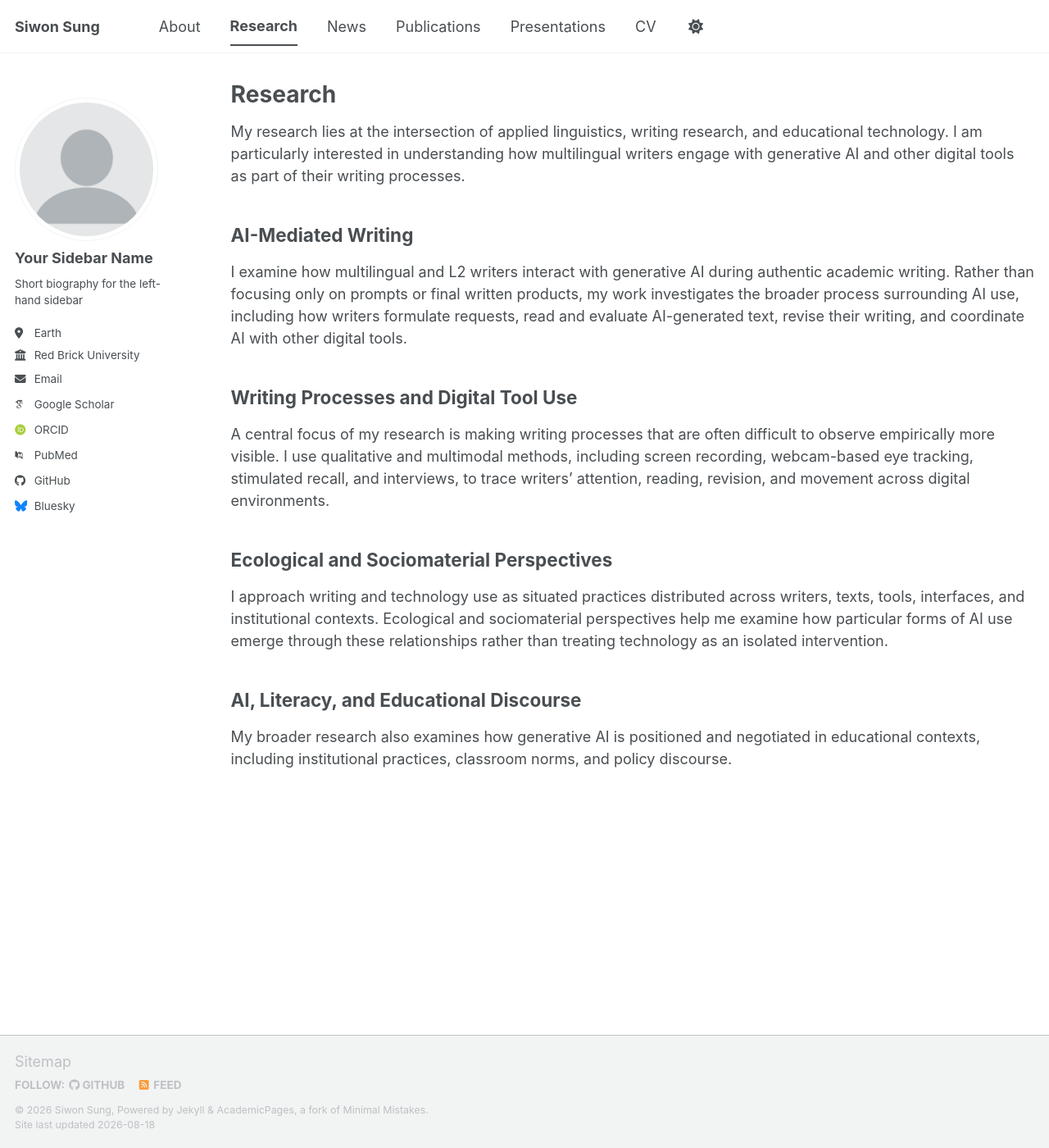
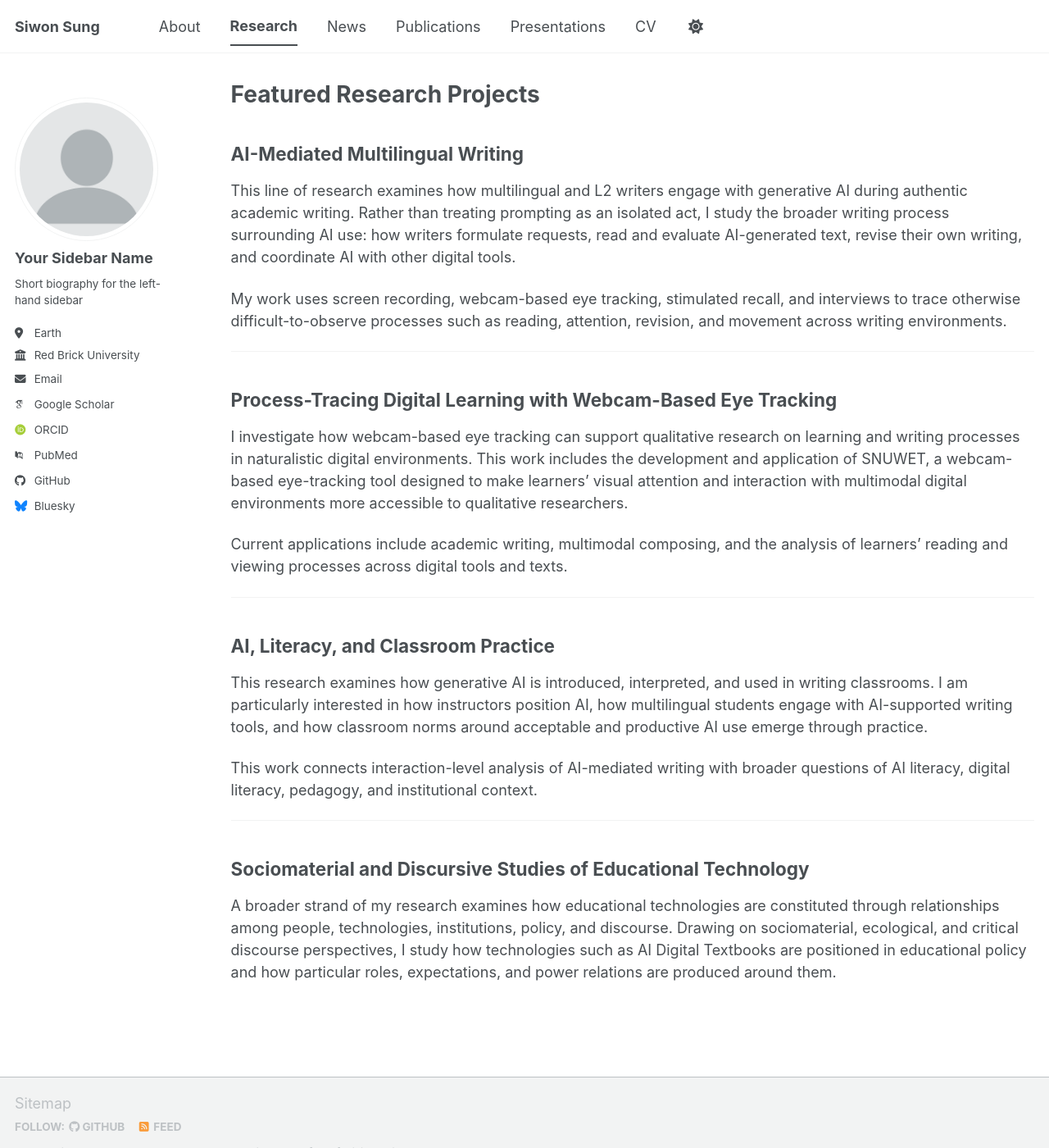
Before and after one commit to siwonsung/siwonsung.github.io, a Jekyll site: the page built from _pages/research.md, in a window 1280 px wide and 1400 px high. Shown: the whole window at 82% size. Built offline with Jekyll 4.4.1, drawn with Linux system fonts in a browser that asks for light colours; some web fonts are replaced; a script bundle is joined from its source files by our own code; library files that are not in the unit come from our copies.

Commit message:
Restructure Research as featured projects

```diff
--- a/_pages/research.md
+++ b/_pages/research.md
@@ -1,24 +1,34 @@
 ---
 layout: archive
-title: "Research"
+title: "Featured Research Projects"
 permalink: /research/
 author_profile: true
 ---
 
-My research lies at the intersection of applied linguistics, writing research, and educational technology. I am particularly interested in understanding how multilingual writers engage with generative AI and other digital tools as part of their writing processes.
+## AI-Mediated Multilingual Writing
 
-## AI-Mediated Writing
+This line of research examines how multilingual and L2 writers engage with generative AI during authentic academic writing. Rather than treating prompting as an isolated act, I study the broader writing process surrounding AI use: how writers formulate requests, read and evaluate AI-generated text, revise their own writing, and coordinate AI with other digital tools.
 
-I examine how multilingual and L2 writers interact with generative AI during authentic academic writing. Rather than focusing only on prompts or final written products, my work investigates the broader process surrounding AI use, including how writers formulate requests, read and evaluate AI-generated text, revise their writing, and coordinate AI with other digital tools.
+My work uses screen recording, webcam-based eye tracking, stimulated recall, and interviews to trace otherwise difficult-to-observe processes such as reading, attention, revision, and movement across writing environments.
 
-## Writing Processes and Digital Tool Use
+---
 
-A central focus of my research is making writing processes that are often difficult to observe empirically more visible. I use qualitative and multimodal methods, including screen recording, webcam-based eye tracking, stimulated recall, and interviews, to trace writers' attention, reading, revision, and movement across digital environments.
+## Process-Tracing Digital Learning with Webcam-Based Eye Tracking
 
-## Ecological and Sociomaterial Perspectives
+I investigate how webcam-based eye tracking can support qualitative research on learning and writing processes in naturalistic digital environments. This work includes the development and application of SNUWET, a webcam-based eye-tracking tool designed to make learners' visual attention and interaction with multimodal digital environments more accessible to qualitative researchers.
 
-I approach writing and technology use as situated practices distributed across writers, texts, tools, interfaces, and institutional contexts. Ecological and sociomaterial perspectives help me examine how particular forms of AI use emerge through these relationships rather than treating technology as an isolated intervention.
+Current applications include academic writing, multimodal composing, and the analysis of learners' reading and viewing processes across digital tools and texts.
 
-## AI, Literacy, and Educational Discourse
+---
 
-My broader research also examines how generative AI is positioned and negotiated in educational contexts, including institutional practices, classroom norms, and policy discourse.
+## AI, Literacy, and Classroom Practice
+
+This research examines how generative AI is introduced, interpreted, and used in writing classrooms. I am particularly interested in how instructors position AI, how multilingual students engage with AI-supported writing tools, and how classroom norms around acceptable and productive AI use emerge through practice.
+
+This work connects interaction-level analysis of AI-mediated writing with broader questions of AI literacy, digital literacy, pedagogy, and institutional context.
+
+---
+
+## Sociomaterial and Discursive Studies of Educational Technology
+
+A broader strand of my research examines how educational technologies are constituted through relationships among people, technologies, institutions, policy, and discourse. Drawing on sociomaterial, ecological, and critical discourse perspectives, I study how technologies such as AI Digital Textbooks are positioned in educational policy and how particular roles, expectations, and power relations are produced around them.
```
